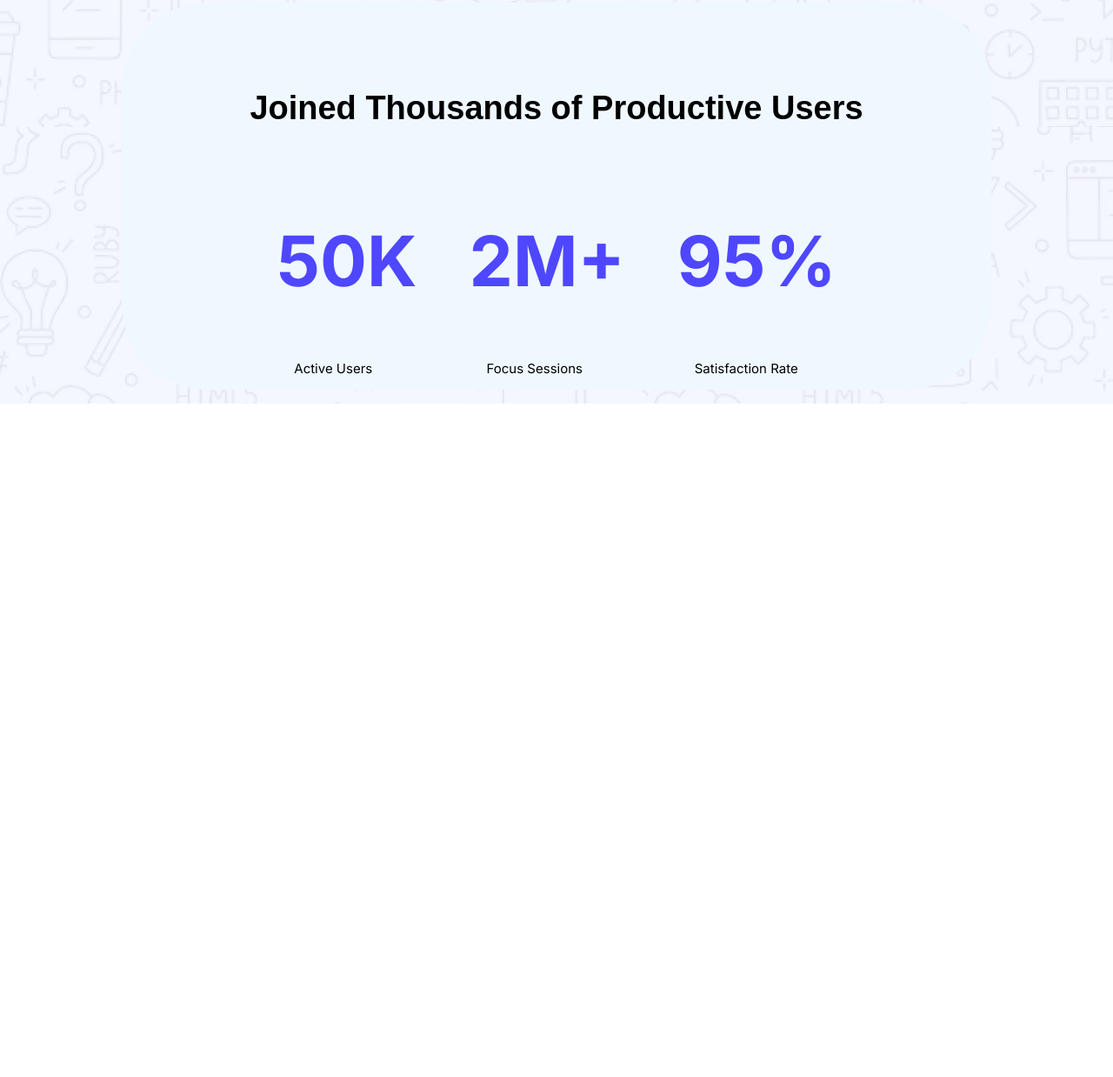
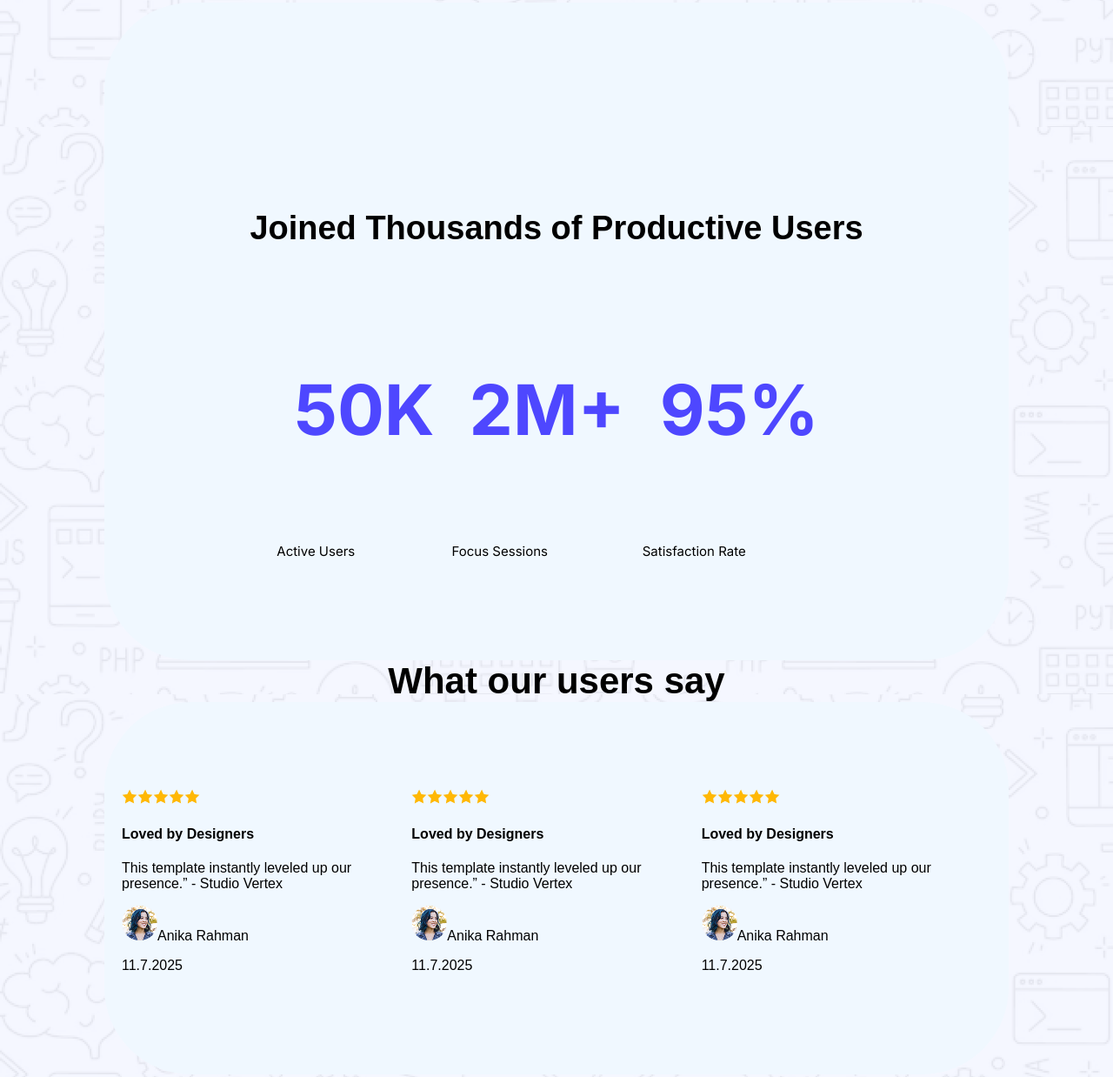
Before and after one commit to taausiif/my-first-assignment, a plain HTML site: page index.html in a window 1280 px wide. Shown: the part 1158-2396 px from the top of the page at 87% size. Before the commit the page ends 1622 px from the top, so only its background shows below. Drawn offline with Linux system fonts and the light colour scheme.

Commit message:
added reviews

```diff
--- a/assingment_1.css
+++ b/assingment_1.css
@@ -80,7 +80,6 @@ nav{
     display: flex;
     align-items: center;
     justify-content: center;
-
     background-color: aliceblue;
     border-radius: 20px;
     margin: 300px 150px 120px 150px;
@@ -94,13 +93,15 @@ nav{
     align-items:center ;
     background-color: aliceblue;
     border-radius: 100px;
+
     max-width: 1000px;
     margin:auto;
-}
+    padding: 100px 20px;}
 ul{
     display: flex;
     justify-content: center;
     list-style: none;
+
     padding: 0 30px 0 30px;
 }
 .users{
@@ -112,12 +113,37 @@ ul{
 }
 .headings{
     font-size: 80px;
+    text-align: center;
     font-weight: bold;
     color: #4E47FF;
     padding-inline: 30px;
+    margin-top: 70px;
+    margin:auto;
+    padding: 100px 20px;
 }
 .paras{
     font-size: 15px;
     font-weight: 50px;
-    padding-inline: 50px;
+    margin-top: 5px;
 }
+.reviews-heading{
+    text-align: center;
+    font-size: 42px;
+    font-weight: bold;
+}
+.reviews-png{
+    display: flex;
+}
+.reviews{
+    display: flex;
+    align-items:center ;
+    background-color: aliceblue;
+    border-radius: 100px;
+
+    max-width: 1000px;
+    margin:auto;
+    padding: 100px 20px;
+}
+.circle{
+    border-radius: 50%;
+}
--- a/index.html
+++ b/index.html
@@ -34,19 +34,75 @@
         <h3 class="raleway-raleway users">Joined Thousands of Productive Users</h3>
         <ul class="inter-inter">
             <li>
-                <h1 class="headings">50K</h1>
-                <p class="paras">Active Users</p>
+                <div class="headings">50K</div>
+                <div class="paras">Active Users</div>
             </li>
             <li>
-                <h1 class="headings">2M+</h1>
-                <p class="paras">Focus Sessions</p>
+                <div class="headings">2M+</div>
+                <div class="paras">Focus Sessions</div>
 
             </li>
             <li>
-                <h1 class="headings">95%</h1>
-                <p class="paras">Satisfaction Rate</p>
+                <div class="headings">95%</div>
+                <div class="paras">Satisfaction Rate</div>
             </li>
         </ul>
+       </section>
+
+        <div class="reviews-heading raleway-raleway">
+            What our users say
+        </div>
+        <section class="reviews raleway-raleway">
+        <section>
+        <div class="reviews-png">
+        <div ><img src="Assets/icon-star.png" alt=""></div>
+        <div ><img src="Assets/icon-star.png" alt=""></div>
+        <div ><img src="Assets/icon-star.png" alt=""></div>
+        <div ><img src="Assets/icon-star.png" alt=""></div>
+        <div ><img src="Assets/icon-star.png" alt=""></div>
+        </div>
+        <h4>
+         Loved by Designers
+        </h4>
+        <p>This template instantly leveled up our presence.” - Studio Vertex</p>
+
+        <div><img class="circle" src="Assets/avatar.png" alt="reviewer">Anika Rahman</div>
+              <p>11.7.2025</p>
+        </section>
+
+         <section>
+        <div class="reviews-png raleway-raleway">
+        <div ><img src="Assets/icon-star.png" alt=""></div>
+        <div ><img src="Assets/icon-star.png" alt=""></div>
+        <div ><img src="Assets/icon-star.png" alt=""></div>
+        <div ><img src="Assets/icon-star.png" alt=""></div>
+        <div ><img src="Assets/icon-star.png" alt=""></div>
+        </div>
+        <h4>
+         Loved by Designers
+        </h4>
+        <p>This template instantly leveled up our presence.” - Studio Vertex</p>
+        <div><img class="circle" src="Assets/avatar.png" alt="reviewer">Anika Rahman</div>
+        <p>11.7.2025</p>
+         </section>
+
+          <section>
+        <div class="reviews-png raleway-raleway">
+        <div ><img src="Assets/icon-star.png" alt=""></div>
+        <div ><img src="Assets/icon-star.png" alt=""></div>
+        <div ><img src="Assets/icon-star.png" alt=""></div>
+        <div ><img src="Assets/icon-star.png" alt=""></div>
+        <div ><img src="Assets/icon-star.png" alt=""></div>
+        </div>
+        <h4>
+         Loved by Designers
+        </h4>
+        <p>This template instantly leveled up our presence.” - Studio Vertex</p>
+
+        <div><img class="circle" src="Assets/avatar.png" alt="reviewer">Anika Rahman</div>
+        <p>11.7.2025</p>
+        </section>
+
        </section>
     </main>
 
```
